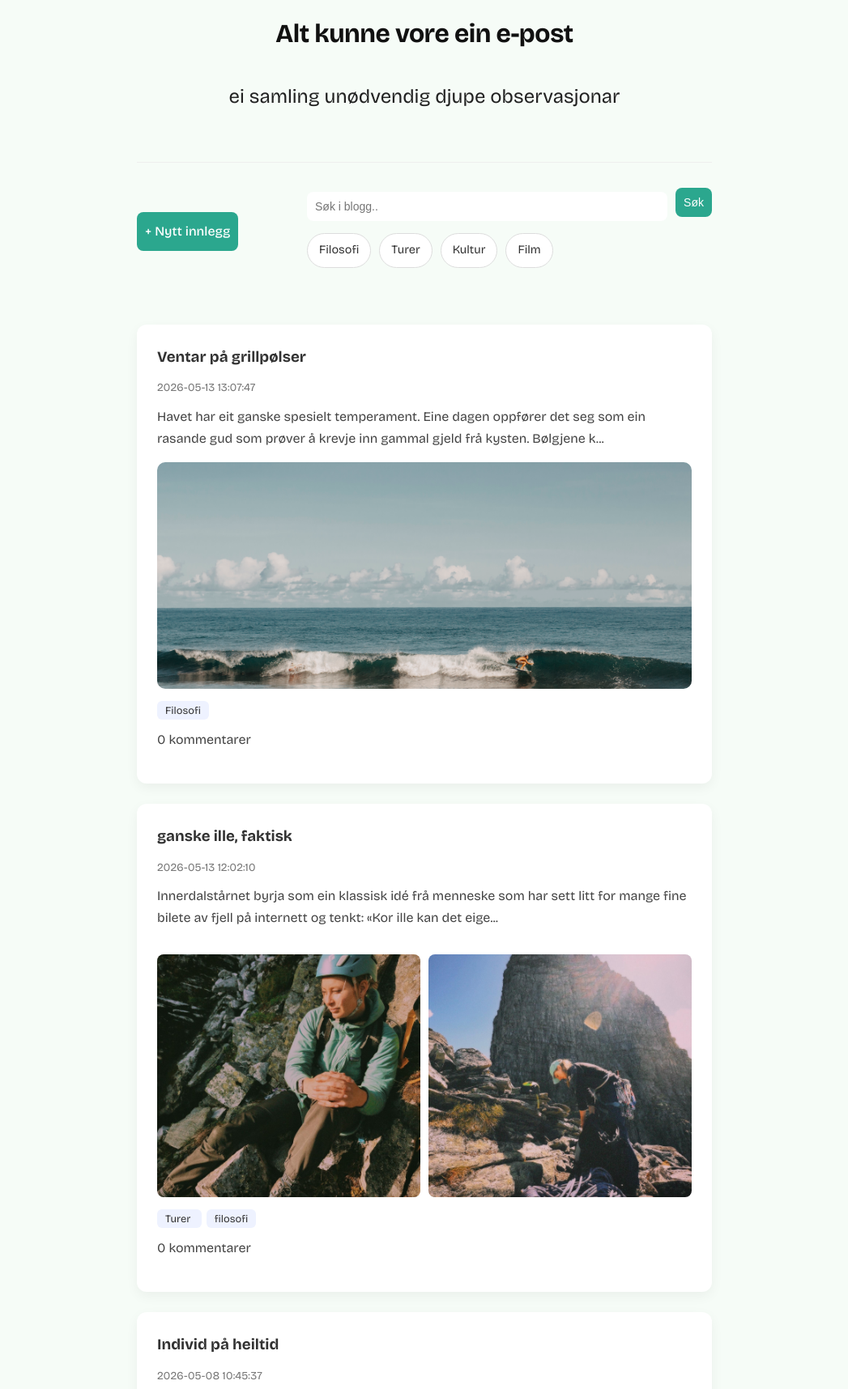
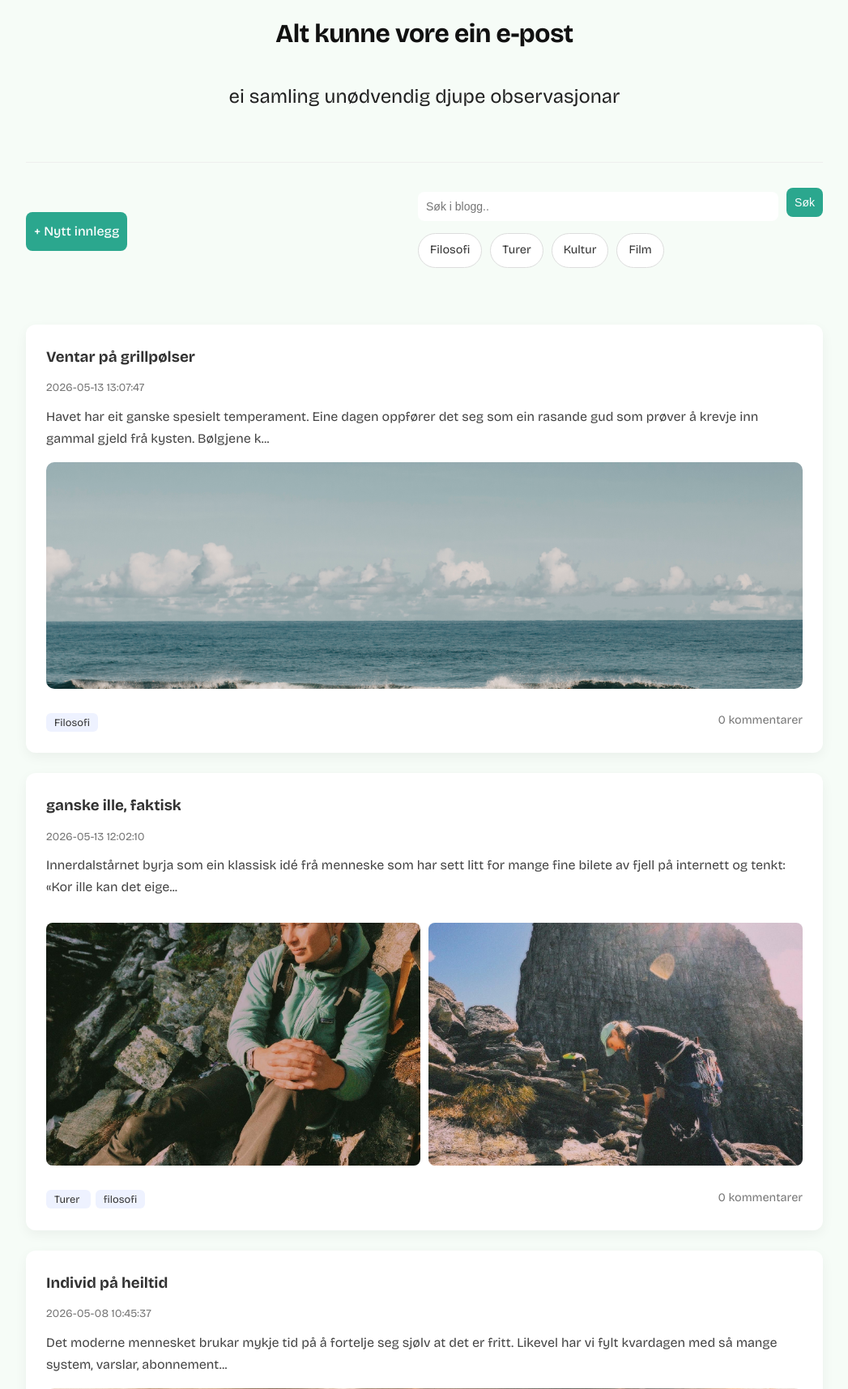
Before and after one commit to hannathevik-boop/flask_blog_project, a Flask app: page / in a window 1280 px wide. Shown: the part 163-1879 px from the top of the page at 81% size, without its empty margins (116-1163 px from the left). Run offline with Flask 3, Linux system fonts and the light colour scheme; data comes from the database, SQL or seed files in the repository; both versions use the stored data as it was after the commit.

Commit message:
added comment count to posts, changed container size.

```diff
--- a/static/style.css
+++ b/static/style.css
@@ -137,6 +137,20 @@ a:hover {
     font-size: 0.85em;
     margin-right: 5px;
 }
+.post-meta {
+    display: flex;
+    justify-content: space-between;
+    align-items: center;
+    margin-top: 15px;
+    gap: 10px;
+    flex-wrap: wrap;
+}
+
+.comment-count {
+    color: #777;
+    font-size: 0.9rem;
+    margin: 0;
+}
 
 button, .button {
     background: #333;
@@ -231,7 +245,7 @@ textarea {
     border: 1px solid #bbf7d0;
 }
 .container {
-    max-width: 750px;
+    max-width: 1100px;
     margin: 0 auto;
     padding: 30px 20px;
 }
```
Also changed, not shown: database/blog.db, static/uploads/back04_2.jpg (added).
